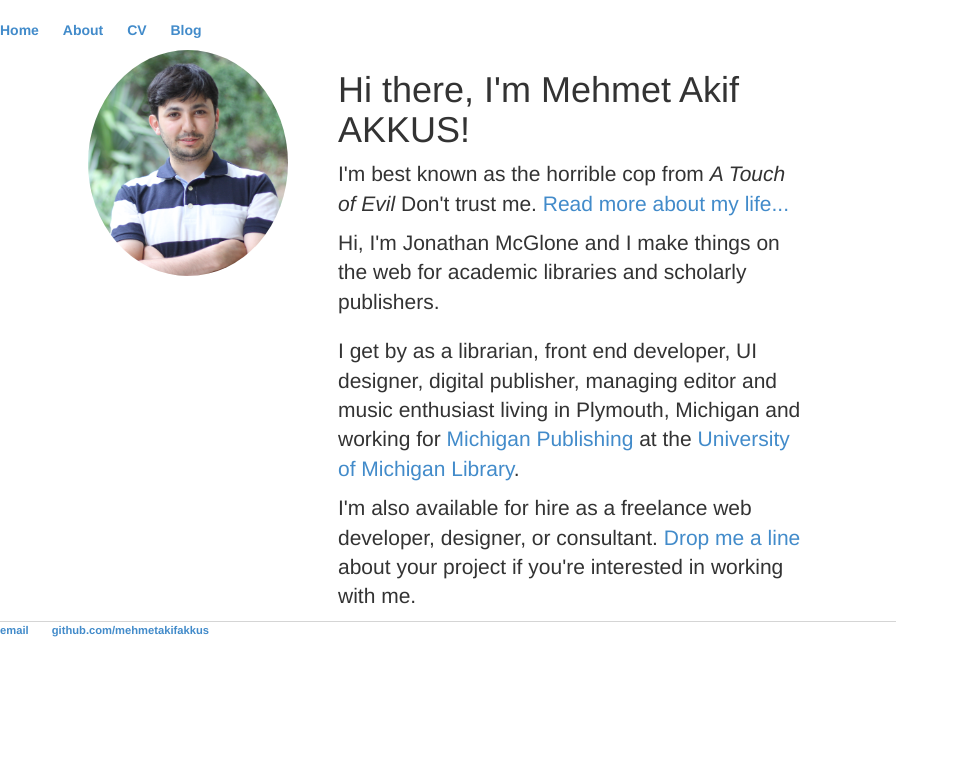
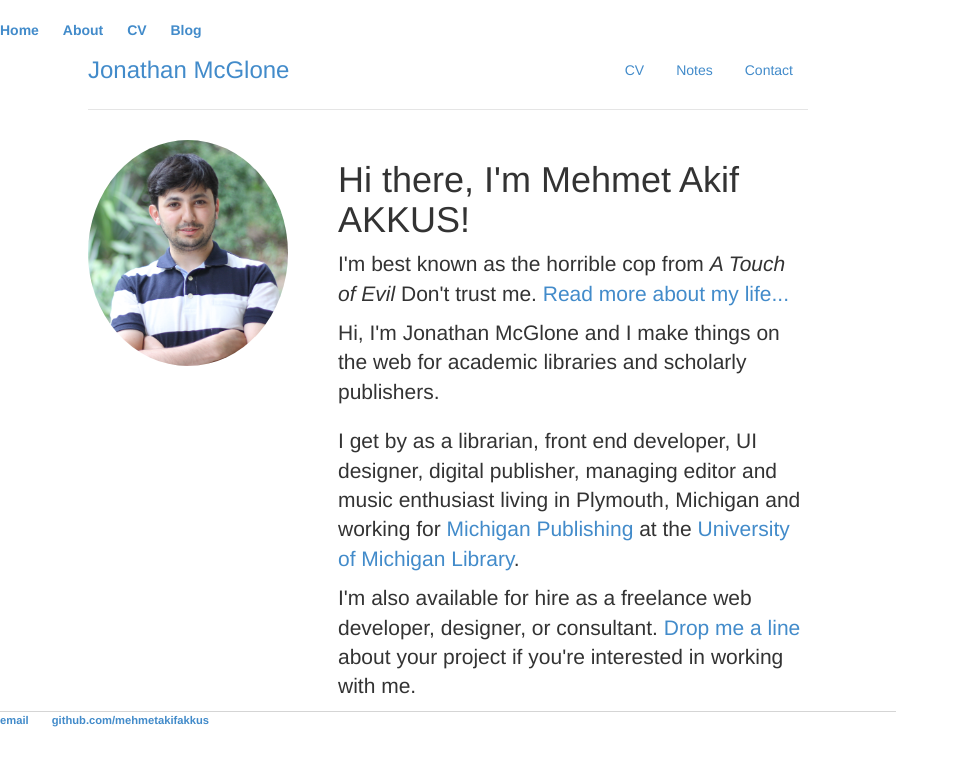
Before and after one commit to mehmetakifakkus/mehmetakifakkus.github.io, a Jekyll site: the page built from index.html, in a window 1280 px wide. Shown: the top 766 px of the page, without its empty margins (0-959 px from the left). Built offline with Jekyll 4.4.1, drawn with Linux system fonts in a browser that asks for light colours.

Commit message:
Update default.html

```diff
--- a/_layouts/default.html
+++ b/_layouts/default.html
@@ -19,6 +19,16 @@
 		</nav>
 		<div class="container">
 
+	<div class="header">
+	<ul class="nav nav-pills pull-right">
+		<li class="passive"><a href="/cv" title="CV">CV</a></li>
+		<!-- <li class=""><a href="/projects" title="Projects">Projects</a></li> -->
+		<li class="passive"><a href="/notes" title="Notes">Notes</a></li>
+		<li class="passive"><a href="/contact" title="Contact">Contact</a></li>
+	</ul>
+	<h3 class="text-muted"><a href="/">Jonathan McGlone</a></h3>
+</div> <!-- /header -->
+
     		{{ content }}
 
 		</div><!-- /.container -->
```
